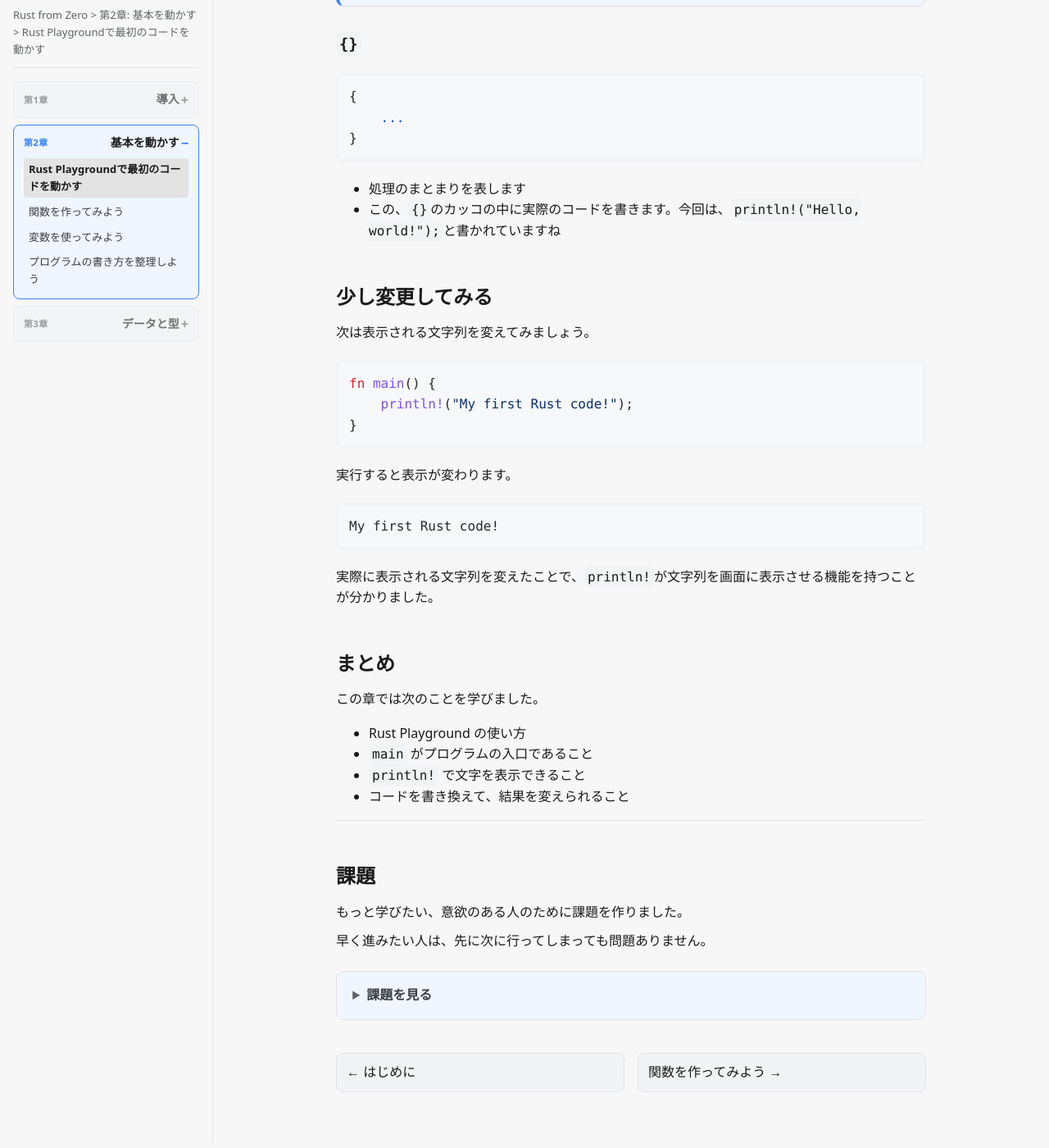
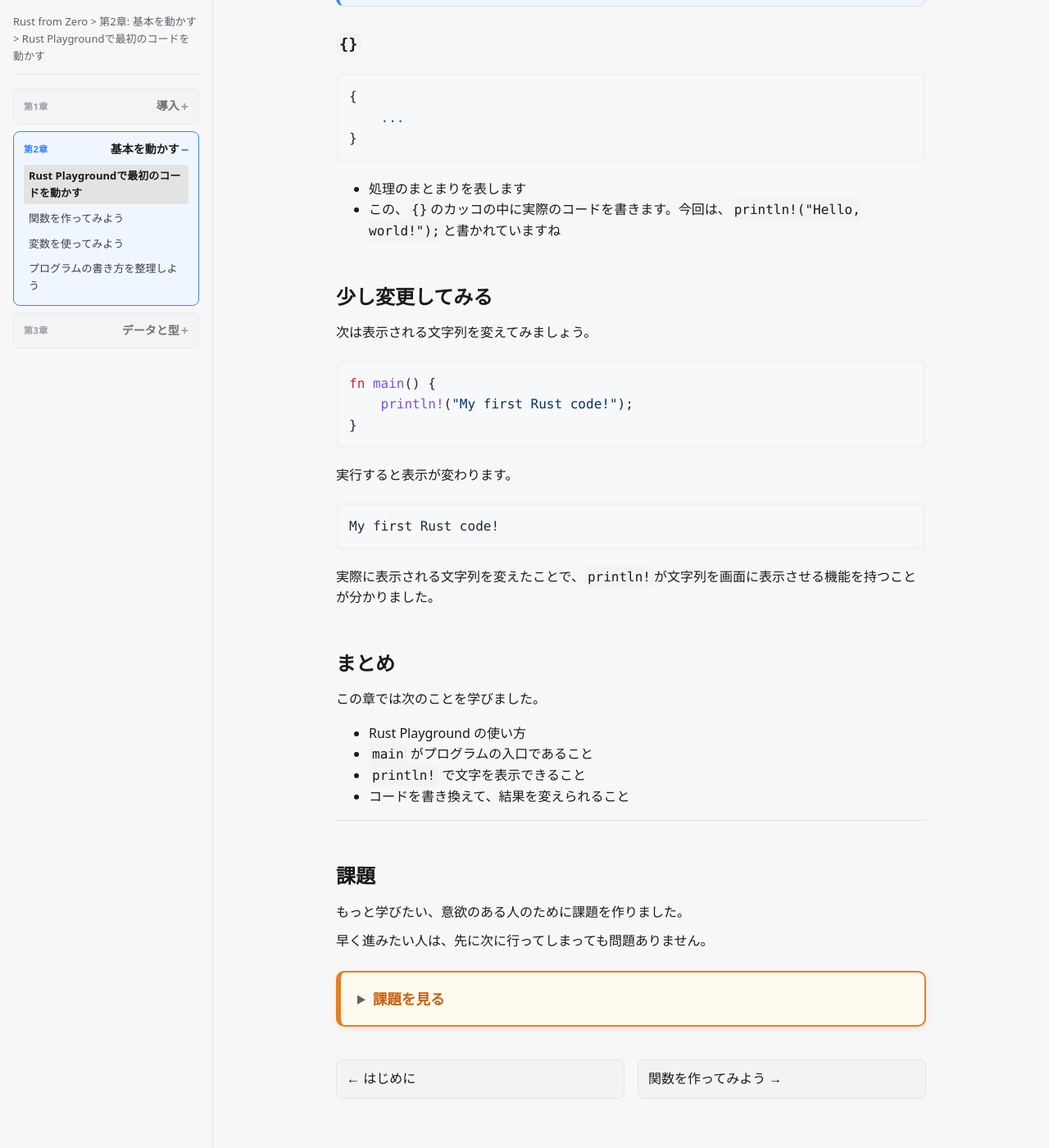
Before and after one commit to nh0102heiya-lab/programming-lessons, a Jekyll site: the page built from _rust-from-zero/basics/01-first-program.md, in a window 1280 px wide and 1400 px high, scrolled down 1957 px. Shown: the whole window at 82% size. Built offline with Jekyll 4.4.1, drawn with Linux system fonts in a browser that asks for light colours; comment, search, counter and statistics services are not loaded.

Commit message:
Highlight exercise sections with prominent styling
- Add exercise class to 課題 details in all articles
- Style with orange border, warm background, and bold summary
- Support light and dark mode

```diff
--- a/_rust-from-zero/basics/01-first-program.md
+++ b/_rust-from-zero/basics/01-first-program.md
@@ -134,7 +134,7 @@
 
 早く進みたい人は、先に次に行ってしまっても問題ありません。
 
-<details markdown="1">
+<details markdown="1" class="exercise">
   <summary>課題を見る</summary>
 
 次のプログラムを実行すると、1行だけ文字が表示されます。
--- a/assets/css/style.css
+++ b/assets/css/style.css
@@ -157,6 +157,35 @@
 
 summary::marker {
   color: var(--muted);
+}
+
+/* 課題セクション */
+.exercise {
+  border: 2px solid #e67e22;
+  border-left: 6px solid #e67e22;
+  background: #fef9ef;
+  padding: 18px 20px;
+  margin: 24px 0;
+  box-shadow: 0 2px 8px rgba(230, 126, 34, 0.15);
+}
+
+.exercise > summary {
+  font-size: 1.1em;
+  font-weight: 800;
+  color: #c9600e;
+}
+
+@media (prefers-color-scheme: dark) {
+  .exercise {
+    border-color: #f0a050;
+    border-left-color: #f0a050;
+    background: #1a1108;
+    box-shadow: 0 2px 8px rgba(240, 160, 80, 0.1);
+  }
+
+  .exercise > summary {
+    color: #f0a050;
+  }
 }
 
 
```
Also changed, not shown: _rust-from-zero/basics/03-variables.md (+1 -1 lines), _rust-from-zero/basics/04-code-organization.md (+1 -1 lines).
